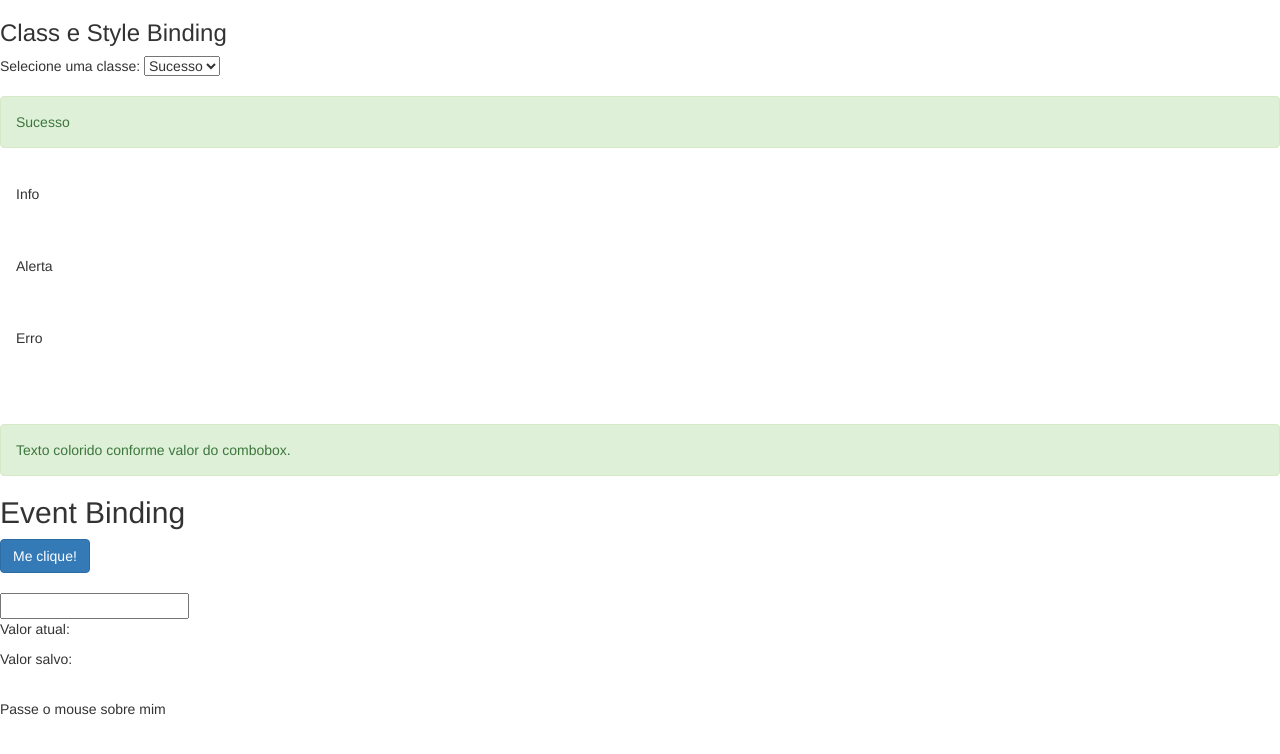
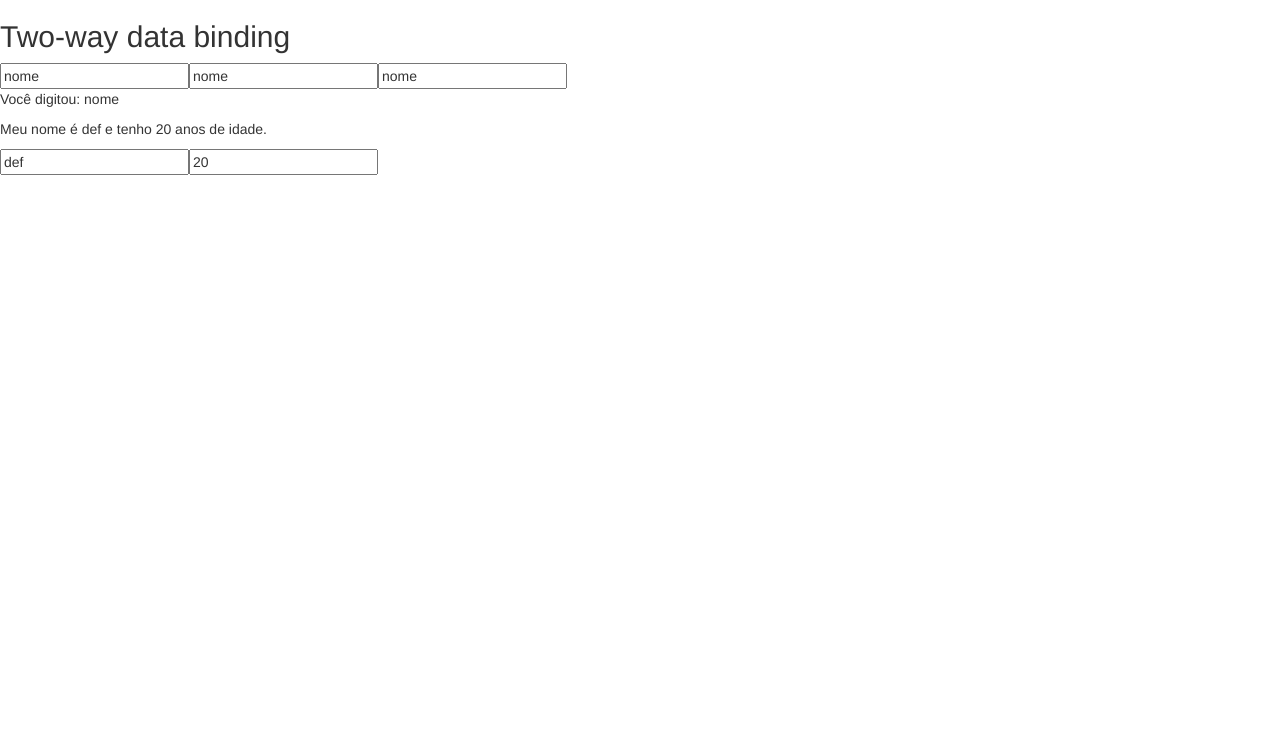
Before and after one commit to w13gehts/CursoAngular, an Angular app in the folder data-binding/: page / in a window 1280 px wide. Shown: the top 754 px of the page. Built offline with nearby package versions, Linux system fonts and the light colour scheme.

Commit message:
Two-way data binding

```diff
--- a/data-binding/src/app/app.module.ts
+++ b/data-binding/src/app/app.module.ts
@@ -4,6 +4,8 @@
 import { AppRoutingModule } from './app-routing.module';
 import { AppComponent } from './app.component';
 import { DataBindingComponent } from './data-binding/data-binding.component';
+import { FormsModule } from '@angular/forms';
+import { MeuFormModule } from './meu-form/meu-form.module';
 
 @NgModule({
   declarations: [
@@ -12,7 +14,9 @@
   ],
   imports: [
     BrowserModule,
-    AppRoutingModule
+    AppRoutingModule,
+    FormsModule,
+    MeuFormModule
   ],
   providers: [],
   bootstrap: [AppComponent]
--- a/data-binding/src/app/data-binding/data-binding.component.html
+++ b/data-binding/src/app/data-binding/data-binding.component.html
@@ -1,6 +1,6 @@
-<section class="property-binding">
+<!-- <section class="property-binding">
 
-  <!-- <article>
+  <article>
     <h3>Interpolation/Interpolação</h3>
     <p>String renderizada com interpolação: {{ url }}</p>
     <p>Resultado de 1 + 1 é: {{ 1 + 1 }}</p>
@@ -12,7 +12,7 @@
     <img src="{{ urlImagem }}">
     <img [src]="urlImagem">
     <img bind-src="urlImagem">
-  </article> -->
+  </article>
 
   <article>
     <h3>Class e Style Binding</h3>
@@ -40,9 +40,9 @@
 
     </div>
   </article>
-</section>
+</section> -->
 
-<section class="event-binding">
+<!-- <section class="event-binding">
   <article>
     <h2>Event Binding</h2>
     <div>
@@ -58,4 +58,6 @@
 
     </div>
   </article>
-</section>
+</section> -->
+
+<app-meu-form></app-meu-form>
--- /dev/null
+++ b/data-binding/src/app/meu-form/meu-form.component.html
@@ -0,0 +1,25 @@
+<section class="two-way-binding">
+  <article>
+    <h2>Two-way data binding</h2>
+    <div>
+      <!-- <input type="text" [value]="nome" (input)="nome = $event.target.value" /> -->
+      <input type="text" [ngModel]="nome" (ngModelChange)="nome = $event" />
+
+      <input type="text" [(ngModel)]="nome">
+      <input type="text" bindon-ngModel="nome">
+
+      <p>Você digitou: {{ nome }}</p>
+    </div>
+
+    <div>
+
+      <p>
+        Meu nome é {{ pessoa.nome }} e tenho {{ pessoa.idade }} anos de idade.
+      </p>
+      <input type="text" [(ngModel)]="pessoa.nome">
+      <input type="text" [(ngModel)]="pessoa.idade">
+    </div>
+
+
+  </article>
+</section>
--- /dev/null
+++ b/data-binding/src/app/meu-form/meu-form.component.ts
@@ -0,0 +1,22 @@
+import { Component, OnInit } from '@angular/core';
+
+@Component({
+  selector: 'app-meu-form',
+  templateUrl: './meu-form.component.html',
+  styleUrls: ['./meu-form.component.scss']
+})
+export class MeuFormComponent implements OnInit {
+
+  nome: string = 'nome';
+
+  pessoa: any = {
+    nome: 'def',
+    idade: 20
+  }
+
+  constructor() { }
+
+  ngOnInit(): void {
+  }
+
+}
```
Also changed, not shown: data-binding/src/app/meu-form/meu-form.module.ts (added, +20 -0 lines), data-binding/src/app/data-binding/data-binding.component.ts (line endings or trailing spaces), data-binding/src/app/meu-form/meu-form.component.scss (added), 1 other file (tests, documents, lock files or other folders).
